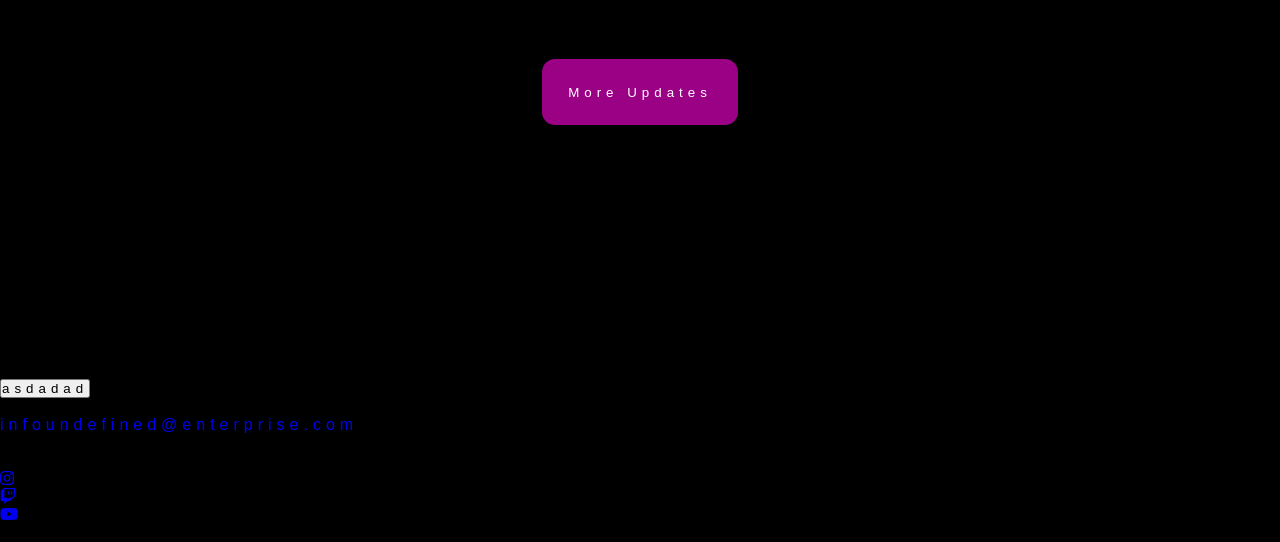
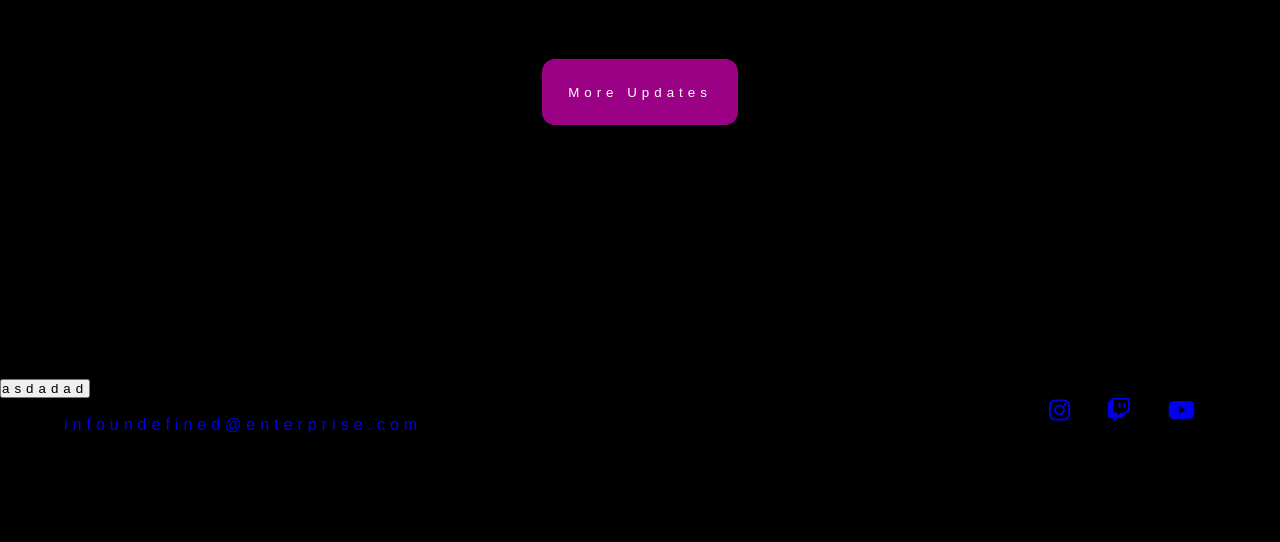
Before and after one commit to FlavioBernachia/Undefined, a plain HTML site: page index.html in a window 1280 px wide. Shown: the part 2221-2763 px from the top of the page. After the commit the page ends 2709 px from the top, so only its background shows below. Drawn offline with Linux system fonts and the light colour scheme; a script that the page names is missing; a web font is replaced by a local one.

Commit message:
footer al fin

```diff
--- a/style.css
+++ b/style.css
@@ -159,3 +159,32 @@ background-color: rgba(0, 0, 0, 0.60);
     cursor: pointer;
 
 }
+footer{
+    display: flex;
+    flex-direction: column;
+    justify-content: space-between;
+    text-decoration: none;
+}
+.div-foot{
+    display: flex;
+    justify-content: space-between;
+    padding: 0 4em;
+}
+.botones-foot{
+    display: flex;
+    justify-content: space-around;
+}
+.botones-foot li{
+    padding: 0 1em;
+}
+.icon{
+    font-size:1.5rem;
+}
+.contactillo{
+    display: flex;
+    flex-direction: column;
+    align-items: center;
+}
+footer p{
+    text-align: center;
+}
```
